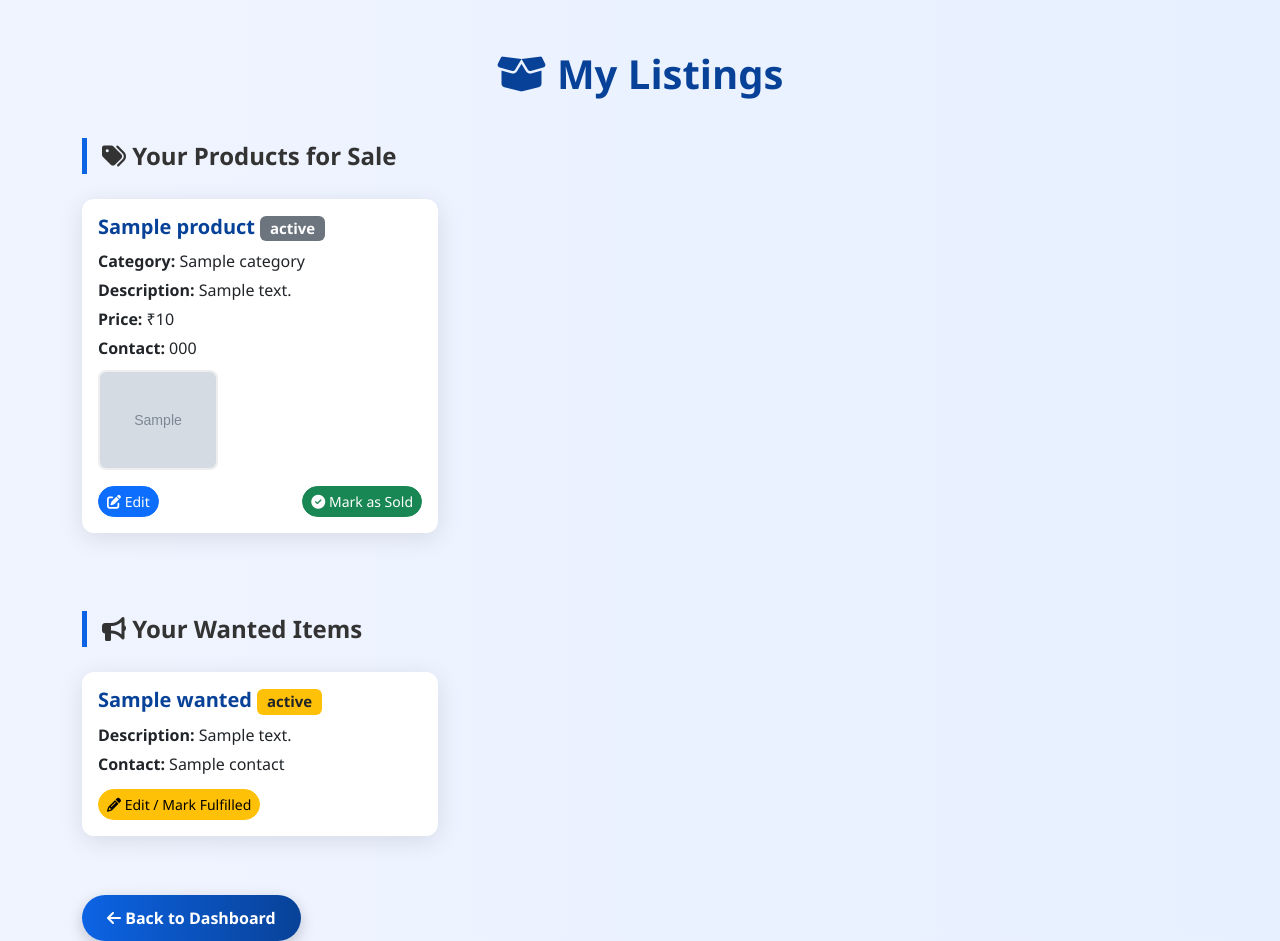
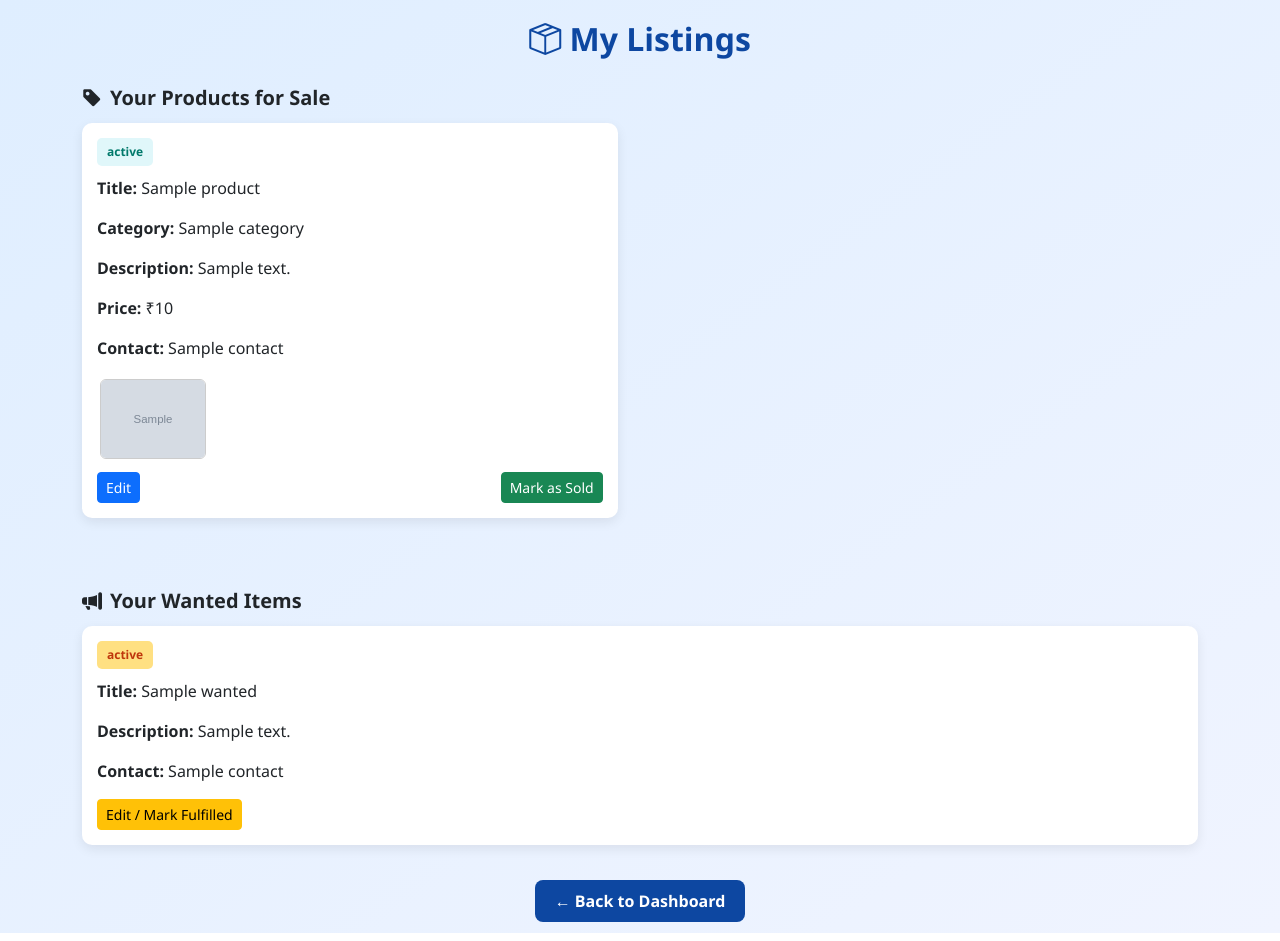
Before and after one commit to akshatabakre/Resell-nitrr, a Flask app: page /my_listings in a window 1280 px wide. Run offline with Flask 3, Linux system fonts and the light colour scheme; the visitor is signed in with stand-in values (Sample User, id 1); grey boxes marked "Sample" are stand-in pictures; a database or web service that is not in the repository returns one stand-in record (values such as "Sample title"); some libraries are stand-ins or nearby versions.

Commit message:
testing respons

```diff
--- a/templates/buy.html
+++ b/templates/buy.html
@@ -197,6 +197,6 @@
     </div>
 
     <!-- Bootstrap JS -->
-    <script src="https://cdn.jsdelivr.net/npm/bootstrap@5.3.0/dist/js/bootstrap.bundle.min.js"></script>
+    <!-- <script src="https://cdn.jsdelivr.net/npm/bootstrap@5.3.0/dist/js/bootstrap.bundle.min.js"></script> -->
 </body>
 </html>
--- a/templates/my_listings.html
+++ b/templates/my_listings.html
@@ -2,241 +2,177 @@
 <html lang="en">
 <head>
     <meta charset="UTF-8">
-    <title>My Listings - CollegeResell</title>
-    <link href="https://cdn.jsdelivr.net/npm/bootstrap@5.3.3/dist/css/bootstrap.min.css" rel="stylesheet">
-    <link href="https://cdnjs.cloudflare.com/ajax/libs/font-awesome/6.5.0/css/all.min.css" rel="stylesheet">
+    <meta name="viewport" content="width=device-width, initial-scale=1.0">
+    <title>My Listings</title>
+    <link href="https://cdn.jsdelivr.net/npm/bootstrap@5.3.0/dist/css/bootstrap.min.css" rel="stylesheet">
     <style>
         body {
-            background: linear-gradient(to right, #f0f4ff, #e6f0ff);
+            background: linear-gradient(to bottom right, #dfeeff, #f0f4ff);
+            padding: 20px;
             font-family: 'Segoe UI', sans-serif;
         }
 
-        .container {
-            padding-top: 50px;
-        }
-
-        h1 {
-            font-weight: 800;
-            text-align: center;
-            color: #084298;
-            margin-bottom: 40px;
+        h2 {
+            font-weight: bold;
+            color: #0d47a1;
+            margin-bottom: 25px;
         }
 
         .section-title {
-            font-size: 1.5rem;
+            font-size: 20px;
+            margin-bottom: 10px;
+            display: flex;
+            align-items: center;
+            gap: 8px;
             font-weight: 600;
-            color: #333;
-            border-left: 5px solid #0C63E4;
-            padding-left: 15px;
-            margin-bottom: 25px;
-            animation: slideInLeft 1s ease-out;
         }
 
-        @keyframes slideInLeft {
-            from {
-                transform: translateX(-50%);
-                opacity: 0;
+        .product-card, .wanted-card {
+            background-color: white;
+            border-radius: 10px;
+            box-shadow: 0 4px 12px rgba(0, 0, 0, 0.08);
+            padding: 15px;
+            margin-bottom: 20px;
+            width: 100%;
+            transition: transform 0.2s ease;
         }
-            to {
-                transform: translateX(0);
-                opacity: 1;
+
+        .product-card:hover, .wanted-card:hover {
+            transform: scale(1.01);
+        }
+
+        .status-badge {
+            font-size: 12px;
+            font-weight: bold;
+            padding: 5px 10px;
+            border-radius: 5px;
+            margin-bottom: 10px;
+            display: inline-block;
+        }
+
+        .available {
+            background-color: #e0f7fa;
+            color: #00796b;
+        }
+
+        .approved {
+            background-color: #ffe082;
+            color: #bf360c;
+        }
+
+        .card-img-preview {
+            height: 80px;
+            object-fit: cover;
+            border-radius: 6px;
+            border: 1px solid #ccc;
+            margin: 3px;
+            cursor: pointer;
+        }
+
+        .card-buttons {
+            display: flex;
+            justify-content: space-between;
+            margin-top: 10px;
+        }
+
+        .btn-sm {
+            font-size: 14px;
+        }
+
+        .dashboard-btn {
+            background-color: #0d47a1;
+            color: white;
+            padding: 10px 20px;
+            font-weight: bold;
+            border-radius: 8px;
+            text-decoration: none;
+            transition: background 0.3s ease;
+        }
+
+        .dashboard-btn:hover {
+            background-color: #08306b;
+        }
+
+        @media (min-width: 768px) {
+            .listing-section {
+                display: flex;
+                flex-wrap: wrap;
+                gap: 20px;
+            }
+
+            .product-card {
+                width: 48%;
             }
         }
 
-        .card-listing {
-            background: #fff;
-            border: none;
-            border-radius: 12px;
-            box-shadow: 0 5px 25px rgba(0, 0, 0, 0.1);
-            transition: transform 0.3s ease, box-shadow 0.3s ease;
-            overflow: hidden;
-            margin-bottom: 30px;
+        @media (max-width: 767px) {
+            .product-card, .wanted-card {
+                width: 100%;
             }
 
-        .card-listing:hover {
-            transform: translateY(-8px);
-            box-shadow: 0 10px 30px rgba(0, 0, 0, 0.15);
-        }
-
-        .product-img {
-            max-height: 180px;
-            object-fit: cover;
-            border-radius: 10px;
-        }
-
-        .card-body h5 {
-            font-weight: 700;
-            color: #084298;
-        }
-
-        .card-body p {
-            margin-bottom: 5px;
-        }
-
-        .btn-action {
-            border-radius: 30px;
-            transition: all 0.3s ease-in-out;
-        }
-
-        .btn-action:hover {
-            transform: scale(1.05);
-        }
-
-        .no-data {
-            font-size: 1.2rem;
-            color: #666;
-            text-align: center;
-            margin-top: 20px;
-        }
-
-        .dashboard-btn {
-            display: inline-block;
-            margin: 40px auto 0;
-            text-align: center;
-        }
-
-        .dashboard-btn a {
-            padding: 12px 25px;
-            border-radius: 50px;
-            background: linear-gradient(to right, #0C63E4, #084298);
-            color: white;
-            font-weight: bold;
-            text-decoration: none;
-            box-shadow: 0 5px 15px rgba(0, 0, 0, 0.2);
-            transition: background 0.3s ease;
-        }
-
-        .dashboard-btn a:hover {
-            background: linear-gradient(to right, #084298, #0C63E4);
-        }
-
-        .image-gallery {
-            display: flex;
-            flex-wrap: wrap;
-            gap: 10px;
-            margin-top: 10px;
-        }
-
-        .image-gallery img {
-            width: 120px;
-            height: 100px;
-            border-radius: 8px;
-            border: 2px solid #eee;
-            transition: transform 0.2s ease;
-        }
-
-        .image-gallery img:hover {
-            transform: scale(1.05);
-        }
-
-        /* Responsive styling */
-        @media (max-width: 768px) {
-            .image-gallery img {
-                width: 100px;
-                height: 80px;
-            }
-
-            .section-title {
-                font-size: 1.25rem;
-            }
-
-            h1 {
-                font-size: 1.8rem;
-            }
-
-            .dashboard-btn a {
-                font-size: 0.9rem;
-                padding: 10px 20px;
-            }
-        }
-
-        @media (max-width: 480px) {
-            .image-gallery img {
-                width: 90px;
-                height: 70px;
-            }
-
-            .card-body h5 {
-                font-size: 1rem;
-            }
-
-            .card-body p {
-                font-size: 0.9rem;
+            .listing-section {
+                display: block;
             }
         }
     </style>
 </head>
 <body>
-    {% include 'loader.html' %}
+
     <div class="container">
-        <h1><i class="fas fa-box-open"></i> My Listings</h1>
+        <h2 class="text-center"><i class="bi bi-box-seam"></i> My Listings</h2>
 
         <!-- Product Listings -->
-        <div class="section-title"><i class="fas fa-tags"></i> Your Products for Sale</div>
-        {% if products %}
-            <div class="row">
+        <div class="section-title"><i class="bi bi-tag-fill"></i> Your Products for Sale</div>
+        <div class="listing-section">
             {% for product in products %}
-                    <div class="col-12 col-md-6 col-lg-4">
-                        <div class="card card-listing">
-                            <div class="card-body">
-                                <h5>{{ product.name }} <span class="badge bg-secondary">{{ product.status }}</span></h5>
+            <div class="product-card">
+                <span class="status-badge available">{{ product.status }}</span>
+                <p><strong>Title:</strong> {{ product.name }}</p>
                 <p><strong>Category:</strong> {{ product.category }}</p>
                 <p><strong>Description:</strong> {{ product.description }}</p>
                 <p><strong>Price:</strong> ₹{{ product.price }}</p>
-                                <p><strong>Contact:</strong> {{ product.phone }}</p>
-                                {% if product.image_urls %}
-                                    <div class="image-gallery">
-                                        {% for img in product.image_urls %}
-                                            <img src="{{ img }}" alt="Product Image">
+                <p><strong>Contact:</strong> {{ product.contact }}</p>
+
+                <div class="d-flex flex-wrap">
+                    {% for img_url in product.images %}
+                    <a href="{{ img_url }}" target="_blank">
+                        <img src="{{ img_url }}" class="card-img-preview" />
+                    </a>
                     {% endfor %}
                 </div>
-                                {% endif %}
-                                <div class="mt-3 d-flex justify-content-between">
-                                    <a href="{{ url_for('edit_listing', product_id=product._id|string) }}" class="btn btn-primary btn-sm btn-action">
-                                        <i class="fas fa-edit"></i> Edit
-                                    </a>
-                                    <form action="{{ url_for('mark_sold', product_id=product._id|string) }}" method="post" style="display:inline;">
-                                        <button type="submit" class="btn btn-success btn-sm btn-action" onclick="return confirm('Are you sure you want to mark this item as sold?')">
-                                            <i class="fas fa-check-circle"></i> Mark as Sold
-                                        </button>
-                                    </form>
-                                </div>
-                            </div>
+
+                <div class="card-buttons">
+                    <a href="{{ url_for('edit_listing', product_id=product._id) }}" class="btn btn-sm btn-primary">Edit</a>
+                    <a href="{{ url_for('mark_as_sold', product_id=product._id) }}" class="btn btn-sm btn-success">Mark as Sold</a>
                 </div>
             </div>
             {% endfor %}
         </div>
-        {% else %}
-            <p class="no-data">You have no active product listings.</p>
-        {% endif %}
 
-        <!-- Wanted Listings -->
-        <div class="section-title mt-5"><i class="fas fa-bullhorn"></i> Your Wanted Items</div>
-        {% if wanted_items %}
-            <div class="row">
-                {% for wanted in wanted_items %}
-                    <div class="col-12 col-md-6 col-lg-4">
-                        <div class="card card-listing">
-                            <div class="card-body">
-                                <h5>{{ wanted.name }} <span class="badge bg-warning text-dark">{{ wanted.status }}</span></h5>
-                                <p><strong>Description:</strong> {{ wanted.description }}</p>
-                                <p><strong>Contact:</strong> {{ wanted.contact }}</p>
-                                <a href="{{ url_for('edit_wanted', wanted_id=wanted._id|string) }}" class="btn btn-warning btn-sm btn-action mt-2">
-                                    <i class="fas fa-pencil-alt"></i> Edit / Mark Fulfilled
-                                </a>
-                            </div>
+        <!-- Wanted Items -->
+        <div class="section-title mt-5"><i class="bi bi-megaphone-fill"></i> Your Wanted Items</div>
+        <div class="listing-section">
+            {% for item in wanted_items %}
+            <div class="wanted-card">
+                <span class="status-badge approved">{{ item.status }}</span>
+                <p><strong>Title:</strong> {{ item.name }}</p>
+                <p><strong>Description:</strong> {{ item.description }}</p>
+                <p><strong>Contact:</strong> {{ item.contact }}</p>
+
+                <div class="card-buttons">
+                    <a href="{{ url_for('edit_wanted_item', wanted_id=item._id) }}" class="btn btn-sm btn-warning">Edit / Mark Fulfilled</a>
                 </div>
             </div>
             {% endfor %}
         </div>
-        {% else %}
-            <p class="no-data">You have no active wanted items.</p>
-        {% endif %}
 
-        <!-- Back to Dashboard Button -->
-        <div class="dashboard-btn text-center">
-            <a href="{{ url_for('protected_area') }}"><i class="fas fa-arrow-left"></i> Back to Dashboard</a>
+        <!-- Back Button -->
+        <div class="text-center mt-4">
+            <a href="{{ url_for('protected_area') }}" class="dashboard-btn">&larr; Back to Dashboard</a>
         </div>
     </div>
+
+    <!-- Bootstrap Icons (Optional) -->
+    <link href="https://cdn.jsdelivr.net/npm/bootstrap-icons@1.10.5/font/bootstrap-icons.css" rel="stylesheet">
 </body>
 </html>
--- a/templates/navbar.html
+++ b/templates/navbar.html
@@ -96,6 +96,5 @@
     </div>
 </nav>
 
-<!-- ✅ Bootstrap JS and Popper for responsive toggle -->
-<script src="https://cdn.jsdelivr.net/npm/@popperjs/core@2.11.8/dist/umd/popper.min.js"></script>
-<script src="https://cdn.jsdelivr.net/npm/bootstrap@5.3.3/dist/js/bootstrap.min.js"></script>
+<!-- ✅ Bootstrap Bundle JS: includes Popper + toggle support -->
+<script src="https://cdn.jsdelivr.net/npm/bootstrap@5.3.3/dist/js/bootstrap.bundle.min.js"></script>
```
Lines whose indentation alone changed are shown as unchanged.
